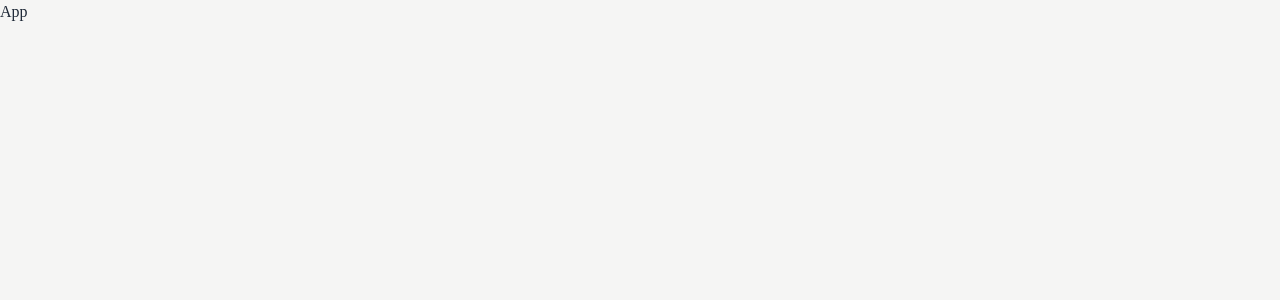
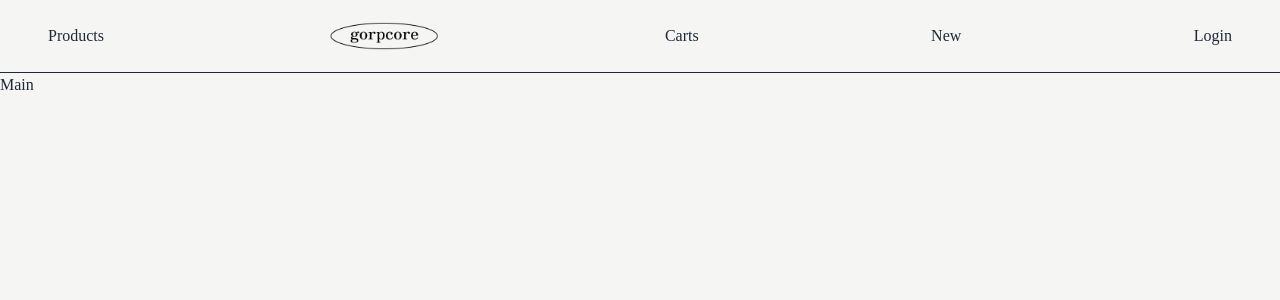
Before and after one commit to dazzel3/react--shopping-dream-coding, a React (Create React App) app: page / in a window 1280 px wide. Shown: the top 300 px of the page. Built offline with nearby package versions, Linux system fonts and the light colour scheme.

Commit message:
feat: create Header applying router

```diff
--- a/src/App.jsx
+++ b/src/App.jsx
@@ -1,5 +1,12 @@
 import React from 'react';
+import Header from './components/Header';
+import { Outlet } from 'react-router-dom';
 
 export default function App() {
-  return <div>App</div>;
+  return (
+    <div>
+      <Header />
+      <Outlet />
+    </div>
+  );
 }
--- /dev/null
+++ b/src/components/Header.jsx
@@ -0,0 +1,22 @@
+import React from 'react';
+import { Link } from 'react-router-dom';
+
+export default function Header() {
+  return (
+    <header className='w-full p-4 px-8 flex justify-between items-center border-b border-gray-800'>
+      <Link to='/products'>
+        <button className='text-base rounded-md px-4 py-2'>Products</button>
+      </Link>
+      <Link to='/'>
+        <img className='w-32 h-full' src='/images/logo.png' alt='core logo' />
+      </Link>
+      <Link to='/carts'>
+        <button className='text-base rounded-md px-4 py-2'>Carts</button>
+      </Link>
+      <Link to='/products/new'>
+        <button className='text-base rounded-md px-4 py-2'>New</button>
+      </Link>
+      <button className='text-base rounded-md px-4 py-2'>Login</button>
+    </header>
+  );
+}
--- a/src/index.js
+++ b/src/index.js
@@ -3,11 +3,33 @@ import ReactDOM from 'react-dom/client';
 import './index.css';
 import App from './App';
 import reportWebVitals from './reportWebVitals';
+import { createBrowserRouter, RouterProvider } from 'react-router-dom';
+import NotFound from './pages/NotFound';
+import Main from './pages/Main';
+import Products from './pages/Products';
+import ProductDetail from './pages/ProductDetail';
+import NewProduct from './pages/NewProduct';
+import Carts from './pages/Carts';
+
+const router = createBrowserRouter([
+  {
+    path: '/',
+    element: <App />,
+    errorElement: <NotFound />,
+    children: [
+      { index: true, element: <Main /> },
+      { path: '/products', element: <Products /> },
+      { path: '/products/new', element: <NewProduct /> },
+      { path: '/products/:id', element: <ProductDetail /> },
+      { path: '/carts', element: <Carts /> },
+    ],
+  },
+]);
 
 const root = ReactDOM.createRoot(document.getElementById('root'));
 root.render(
   <React.StrictMode>
-    <App />
+    <RouterProvider router={router} />
   </React.StrictMode>
 );
 
--- /dev/null
+++ b/src/pages/Carts.jsx
@@ -0,0 +1,5 @@
+import React from 'react';
+
+export default function Carts() {
+  return <div>Carts</div>;
+}
--- /dev/null
+++ b/src/pages/Main.jsx
@@ -0,0 +1,5 @@
+import React from 'react';
+
+export default function Main() {
+  return <div>Main</div>;
+}
--- /dev/null
+++ b/src/pages/NewProduct.jsx
@@ -0,0 +1,5 @@
+import React from 'react';
+
+export default function NewProduct() {
+  return <div>NewProduct</div>;
+}
--- /dev/null
+++ b/src/pages/NotFound.jsx
@@ -0,0 +1,5 @@
+import React from 'react';
+
+export default function NotFound() {
+  return <div>NotFound</div>;
+}
--- /dev/null
+++ b/src/pages/ProductDetail.jsx
@@ -0,0 +1,5 @@
+import React from 'react';
+
+export default function ProductDetail() {
+  return <div>ProductDetail</div>;
+}
--- /dev/null
+++ b/src/pages/Products.jsx
@@ -0,0 +1,5 @@
+import React from 'react';
+
+export default function Products() {
+  return <div>Products</div>;
+}
```
Also changed, not shown: public/images/logo.png (added).
